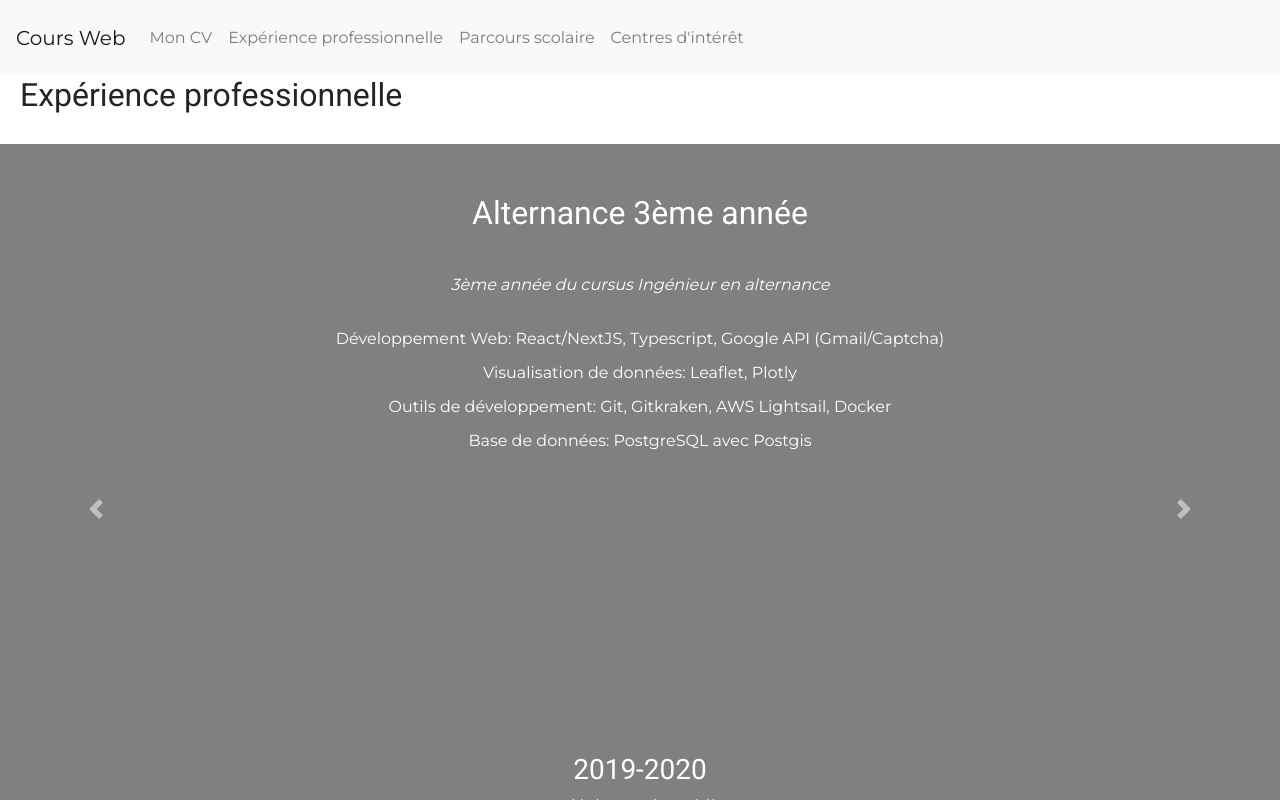
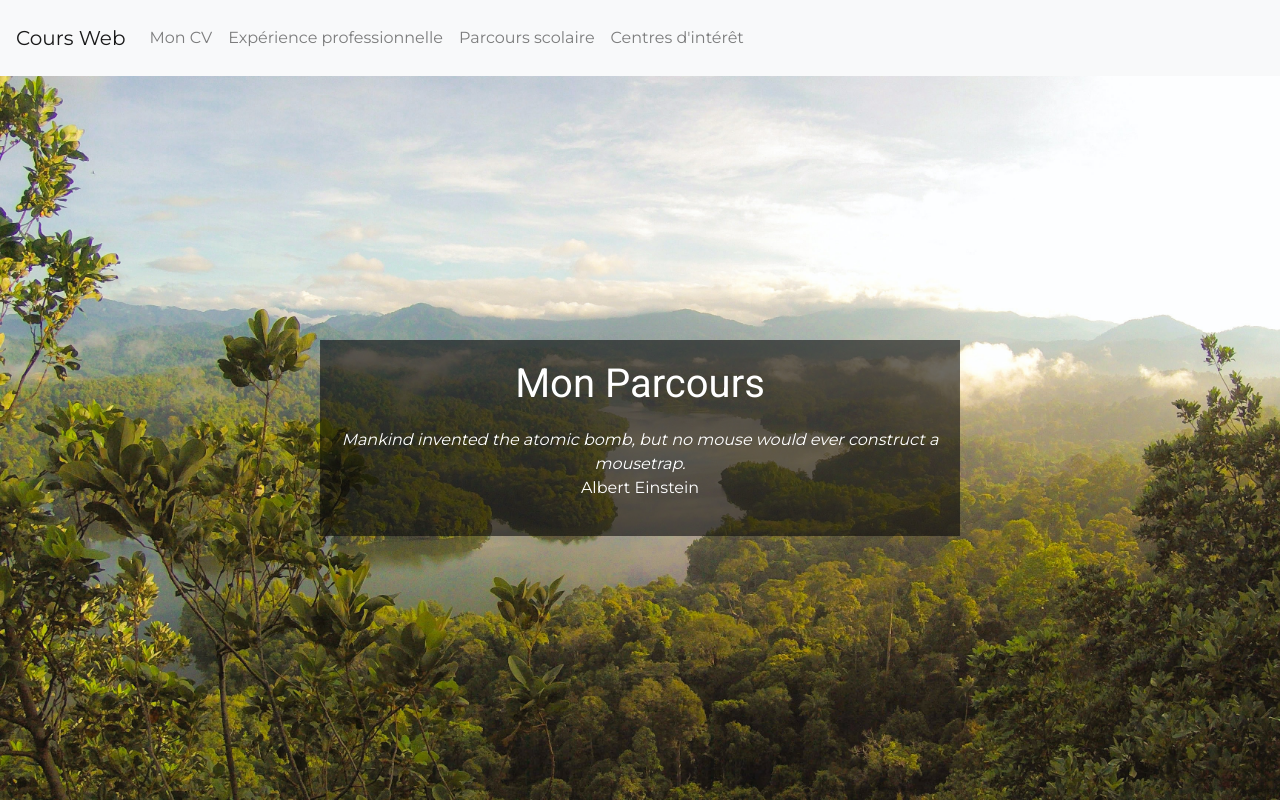
Before and after one commit to munbenoit/coursWeb, a Next.js app: page /cv in a window 1280 px wide. Built offline with nearby package versions, Linux system fonts and the light colour scheme.

Commit message:
:sparkles: Add hero to CV

```diff
--- a/components/Carousel.css
+++ b/components/Carousel.css
@@ -30,12 +30,18 @@
   margin: 10px 0;
 }
 
-.scrollbar::-webkit-scrollbar-track,
-.cv-container::-webkit-scrollbar-track {
+.scrollbar::-webkit-scrollbar-track {
   box-shadow: inset 0 0 6px rgba(0, 0, 0, 0.3);
   -webkit-box-shadow: inset 0 0 6px rgba(0, 0, 0, 0.3);
   border-radius: 10px;
   background-color: #f5f5f5;
+}
+
+.main-container::-webkit-scrollbar-track {
+  box-shadow: inset 0 0 6px rgba(0, 0, 0, 0);
+  -webkit-box-shadow: inset 0 0 6px rgba(0, 0, 0, 0);
+  border-radius: 10px;
+  background-color: rgba(0, 0, 0, 0);
 }
 
 body::-webkit-scrollbar {
@@ -47,7 +53,7 @@ body::-webkit-scrollbar {
   background-color: #f5f5f5;
 }
 
-.cv-container::-webkit-scrollbar {
+.main-container::-webkit-scrollbar {
   width: 8px;
   background-color: #f5f5f5;
 }
@@ -59,7 +65,7 @@ body::-webkit-scrollbar {
   background-color: rgb(69, 142, 226);
 }
 
-.cv-container::-webkit-scrollbar-thumb {
+.main-container::-webkit-scrollbar-thumb {
   border-radius: 10px;
   -webkit-box-shadow: inset 0 0 6px rgba(247, 44, 44, 0.3);
   box-shadow: inset 0 0 6px rgba(243, 44, 44, 0.3);
--- a/components/Hero.css
+++ b/components/Hero.css
@@ -1,9 +1,5 @@
 .hero {
   height: calc(100vh - 76px);
-  background-image: url("../static/assets/images/background.jpg");
-  background-attachment: fixed;
-  background-repeat: no-repeat;
-  background-size: cover;
   display: flex;
   flex-direction: column;
   justify-content: center;
--- a/components/Hero.tsx
+++ b/components/Hero.tsx
@@ -1,21 +1,20 @@
 import React from "react";
-import clsx from "clsx";
 interface Props {
+  title: string;
+  quote: string;
+  author: string;
   className?: string;
 }
 
-export default function Hero({ className }: Props) {
+export default function Hero({ title, quote, author, className }: Props) {
   return (
-    <div className={clsx("hero", className)}>
+    <div className={className}>
       <div className="hero-section">
-        <h1>Le cours de Web</h1>
+        <h1>{title}</h1>
         <blockquote>
-          <i className="quote">
-            Mankind invented the atomic bomb, but no mouse would ever construct
-            a mousetrap.
-          </i>
+          <i className="quote">{quote}</i>
           <br />
-          Albert Einstein
+          {author}
         </blockquote>
       </div>
     </div>
--- a/pages/cv.css
+++ b/pages/cv.css
@@ -1,19 +1,14 @@
-.cv-container {
-  height: calc(100vh - 76px);
-  overflow-y: scroll;
-  scroll-snap-type: y mandatory;
-  margin: 0;
-}
-
 .cv-section {
   scroll-snap-align: end;
   margin: 10px 0;
 }
 
-@media screen and (max-width: 767px) {
-  .cv-container {
-    height: calc(100vh - 56px);
-  }
+.cv-hero {
+  background-image: url("../static/assets/images/jungle.jpg");
+  background-attachment: fixed;
+  background-repeat: no-repeat;
+  background-size: cover;
+  margin: 0;
 }
 
 .cv-section {
--- a/pages/cv.tsx
+++ b/pages/cv.tsx
@@ -1,5 +1,6 @@
 import React from "react";
 import Carousel from "../components/Carousel";
+import Hero from "../components/Hero";
 
 const scolarItems = [
   {
@@ -116,8 +117,15 @@ const hobbiesItems = [
 
 export default function cv() {
   return (
-    <div className="cv-container">
+    <div className="main-container">
       <div>
+        <Hero
+          title="Mon Parcours"
+          quote="Mankind invented the atomic bomb, but no mouse would ever construct
+            a mousetrap."
+          author="Albert Einstein"
+          className="hero cv-hero cv-section"
+        ></Hero>
         <div className="cv-section">
           <h1 className="cv-section-title">Expérience professionnelle</h1>
           <Carousel id="professional" items={professionalItems}></Carousel>
--- a/pages/index.css
+++ b/pages/index.css
@@ -1,8 +1,15 @@
-.index-container {
+.main-container {
   height: calc(100vh - 76px);
   overflow-y: scroll;
   scroll-snap-type: y mandatory;
   margin: 0;
+}
+
+.index-hero {
+  background-image: url("../static/assets/images/background.jpg");
+  background-attachment: fixed;
+  background-repeat: no-repeat;
+  background-size: cover;
 }
 
 .index-section {
--- a/static/assets/css/common.css
+++ b/static/assets/css/common.css
@@ -12,3 +12,16 @@ h5,
 h6 {
   font-family: "Roboto", sans-serif;
 }
+
+.main-container {
+  height: calc(100vh - 76px);
+  overflow-y: scroll;
+  scroll-snap-type: y mandatory;
+  margin: 0;
+}
+
+@media screen and (max-width: 767px) {
+  .main-container {
+    height: calc(100vh - 56px);
+  }
+}
```
Also changed, not shown: pages/index.tsx (+8 -2 lines), static/assets/images/jungle.jpg (added).
